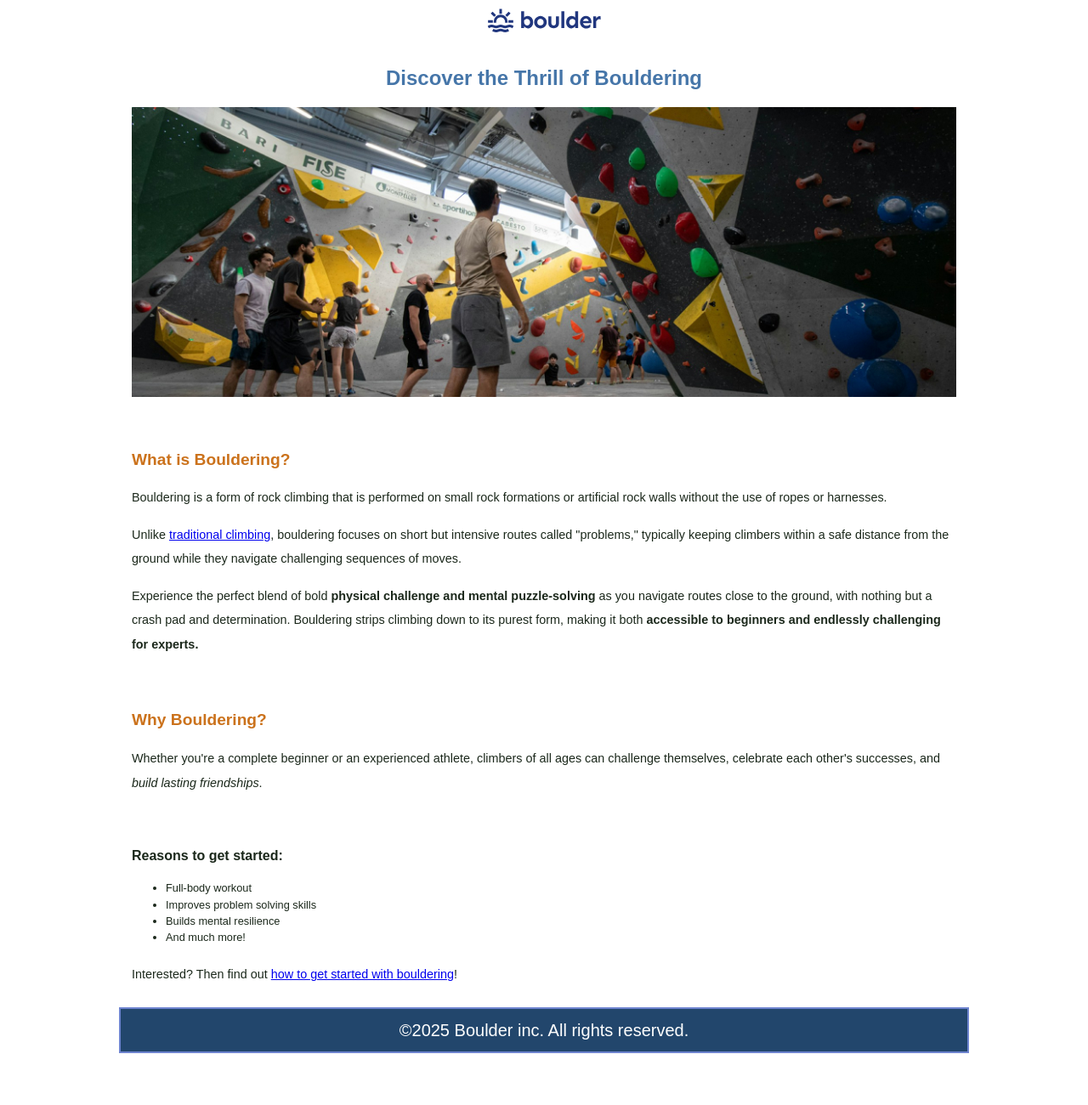
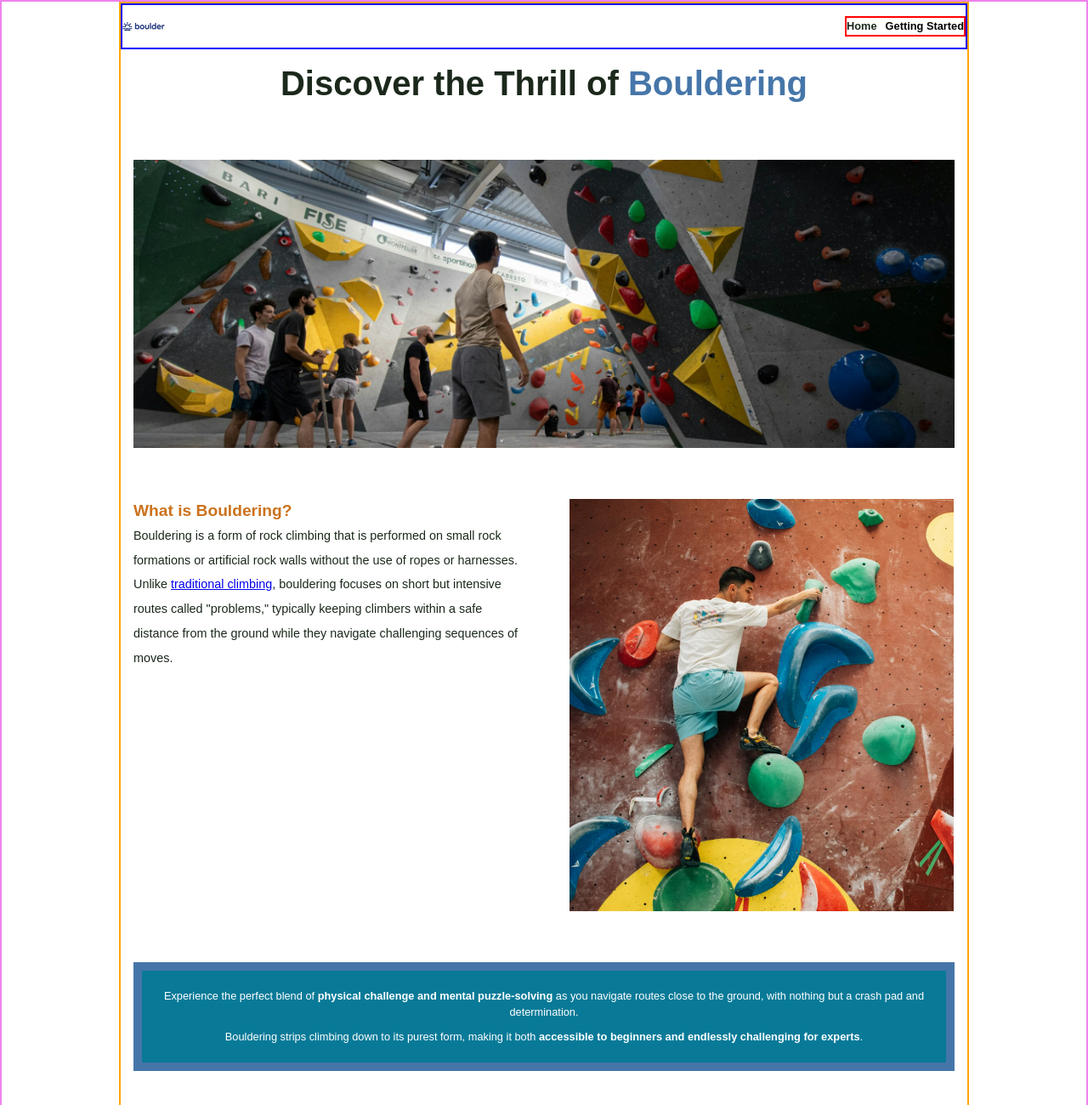
Before and after one commit to samueljustus/resposive-website, a plain HTML site: page index.html in a window 1280 px wide. Shown: the top 1300 px of the page at 85% size. Before the commit the page ends 1247 px from the top, so only its background shows below. Drawn offline with Linux system fonts and the light colour scheme.

Commit message:
working on getting started page

```diff
--- a/index.html
+++ b/index.html
@@ -9,21 +9,26 @@
   <body>
     <div class="wrapper">
       <header>
-        <img src="images/logo.svg" alt="Boulder inc" />
+        <img src="images/logo.svg" alt="Boulder inc" class="logo" />
+        <nav>
+          <li>Home</li>
+          <li><a href="getting-started.html">Getting Started</a></li>
+        </nav>
       </header>
       <main>
-        <h1>Discover the Thrill of Bouldering</h1>
+        <h1>Discover the Thrill of <span class="teal">Bouldering</span></h1>
         <img
           src="images/bouldering-gym.jpg"
           alt="a bouldering gym with a lot of people"
           class="boulder"
         />
-        <section>
-          <h2>What is Bouldering?</h2>
+        <section class="two-column-layout">
+          <div>
+            <h2 class="orange">What is Bouldering?</h2>
             <p>
               Bouldering is a form of rock climbing that is performed on small
-            rock formations or artificial rock walls without the use of ropes or
-            harnesses.
+              rock formations or artificial rock walls without the use of ropes
+              or harnesses.
             </p>
             <p>
               Unlike
@@ -33,39 +38,46 @@
               "problems," typically keeping climbers within a safe distance from
               the ground while they navigate challenging sequences of moves.
             </p>
+          </div>
+          <img
+            src="images/what-is-bouldering.jpg"
+            alt="indoor bouldering gym with a man bouldering"
+          />
+        </section>
+        <section>
+          <div class="teal-bg">
             <p>
-            Experience the perfect blend of bold
-            <strong>physical challenge and mental puzzle-solving</strong> as you
-            navigate routes close to the ground, with nothing but a crash pad
-            and determination. Bouldering strips climbing down to its purest
-            form, making it both
+              Experience the perfect blend of
+              <strong>physical challenge and mental puzzle-solving</strong> as
+              you navigate routes close to the ground, with nothing but a crash
+              pad and determination.
+            </p>
+            <p>
+              Bouldering strips climbing down to its purest form, making it both
               <strong
                 >accessible to beginners and endlessly challenging for
-              experts.</strong
-            >
+                experts</strong
+              >.
             </p>
+          </div>
         </section>
-        <section>
-          <h2>Why Bouldering?</h2>
+        <section class="two-column-layout">
+          <img src="images/why-bouldering.jpg" alt="outdoor bouldering" />
+          <div>
+            <h2 class="teal">Why Bouldering?</h2>
             <p>
               Whether you're a complete beginner or an experienced athlete,
               climbers of all ages can challenge themselves, celebrate each
               other's successes, and <em>build lasting friendships</em>.
             </p>
-        </section>
-        <section>
             <h3>Reasons to get started:</h3>
-          <ul>
+            <ul class="why-bouldering">
               <li>Full-body workout</li>
               <li>Improves problem solving skills</li>
               <li>Builds mental resilience</li>
               <li>And much more!</li>
             </ul>
-          <p>
-            Interested? Then find out
-            <a href="getting-started.html">how to get started with bouldering</a
-            >!
-          </p>
+          </div>
         </section>
       </main>
       <footer>
--- a/styles.css
+++ b/styles.css
@@ -1,20 +1,48 @@
 
 * {
-    box-sizing: border-box
+    box-sizing: border-box;
+    margin: 0;
+    padding: 0;
 }
 body {
     font-family: sans-serif;
     color: #1b281b;
     font-size: 1.25rem;
     line-height: 1.5;
+    border: solid 2px violet;
 }
 
 .wrapper {
     max-width: 1000px;
-    margin: auto;
+    margin: 0 auto;
+    border: solid 2px orange;
 }
 header {
-    text-align: center;
+    display: flex;
+    justify-content: space-between;
+    align-items: center;
+    border: solid 2px blue;
+}
+
+nav {
+    display: flex;
+    justify-content: space-between;
+    align-items: center;
+    list-style-type: none;
+    gap: 10px;
+    font-weight: bold;
+    border: solid 2px red;
+}
+
+ nav a {
+    text-decoration: none;
+    color: black;
+}
+
+.logo {
+    width: 50px;
+    height: 50px;
+    margin:0;
 }
 
 main {
@@ -30,21 +58,56 @@ section{
 .boulder {
     max-width: 100%;
     display: block;
+    margin-top: 60px;
 }
 
 h1 {
+    /* color: #4676A9; */
+    text-align: center;
+    font-size: 2.5rem;
+}
+
+
+.teal {
     color: #4676A9;
-    text-align: center;
-    font-size: 1.5rem;
+}
+
+.orange {
+    color: #cb721c;
 }
 
 h2 {
-    color: #cb721c;
+
     font-size: 1.2rem;
+}
+
+.climber {
+    color: #ffff;
+    background-image: url("images/simple-steps.jpg");
+    background-repeat: no-repeat;
+    background-size: cover;
+    background-position: center;
+    padding: 20px;
+    border: 10px solid #4676A9;
+}
+
+.teal-bg {
+    background: #087a98;
+    color: #ffff;
+    border: 10px solid #4676A9;
+    padding: 10px;
+    text-align: center;
+}
+
+.teal-bg p {
+    font-size: .8rem;
+    line-height: 1.5;
+    margin: 10px;
 }
 
 h3 {
     font-size: 1rem;
+    margin: 10px 0;
 }
 footer {
     background-color: #22466c;
@@ -52,6 +115,7 @@ footer {
     text-align: center;
     padding: 10px;
     border: solid 2px #6e84cf;
+    margin-top: 20px;
 }
 
 p {
@@ -62,8 +126,16 @@ p {
 
 ul {
     margin-top: 0;
+    border: 10px solid green;
+    list-style-position: inside;
 }
 
 li {
     font-size: .8rem;
 }
+
+.two-column-layout {
+    display: grid;
+    grid-template-columns: 1fr 1fr;
+    gap: 60px;
+}
```
Also changed, not shown: getting-started.html (+27 -10 lines), 2 other files. Lines whose indentation alone changed are shown as unchanged.
